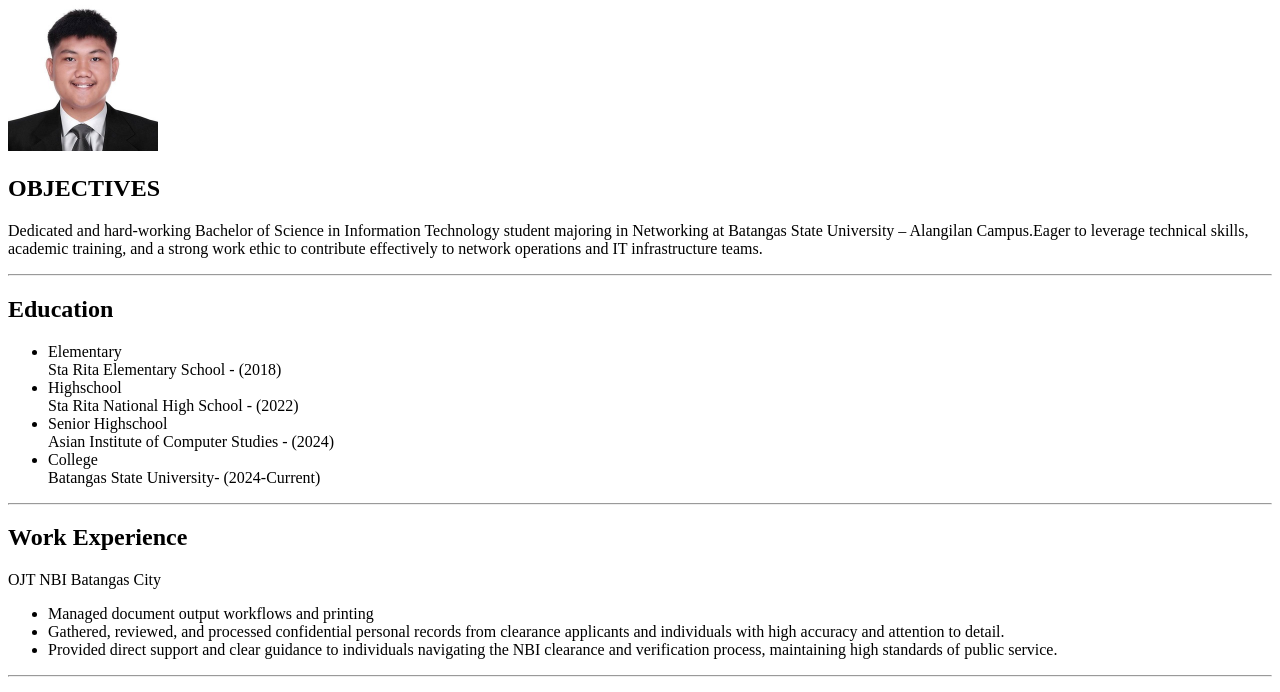
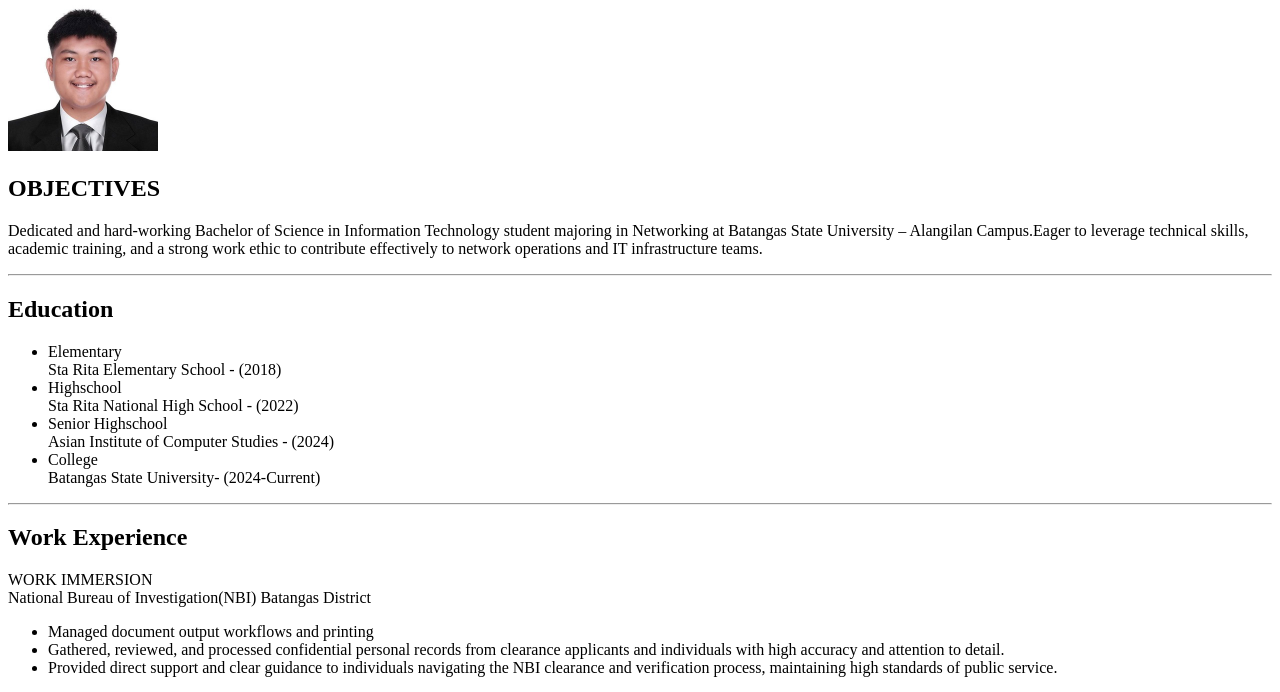
Before and after one commit to 24-09490-afk/DeTorres_Project1_3109, a plain HTML site: page index.html in a window 1280 px wide. Shown: the part 79-771 px from the top of the page. Drawn offline with Linux system fonts and the light colour scheme; files whose address does not match are found by name.

Commit message:
Add files via upload

```diff
--- a/index.html
+++ b/index.html
@@ -31,7 +31,8 @@
 
 <hr>
 <h2>Work Experience</h2>
-<p>OJT NBI Batangas City</p>
+<p>WORK IMMERSION <br>
+National Bureau of Investigation(NBI) Batangas District</p>
 <ul>
         <li>Managed document output workflows and printing</li>
         <li>Gathered, reviewed, and processed confidential personal records from clearance applicants and individuals with high accuracy and attention to detail.</li>
```
